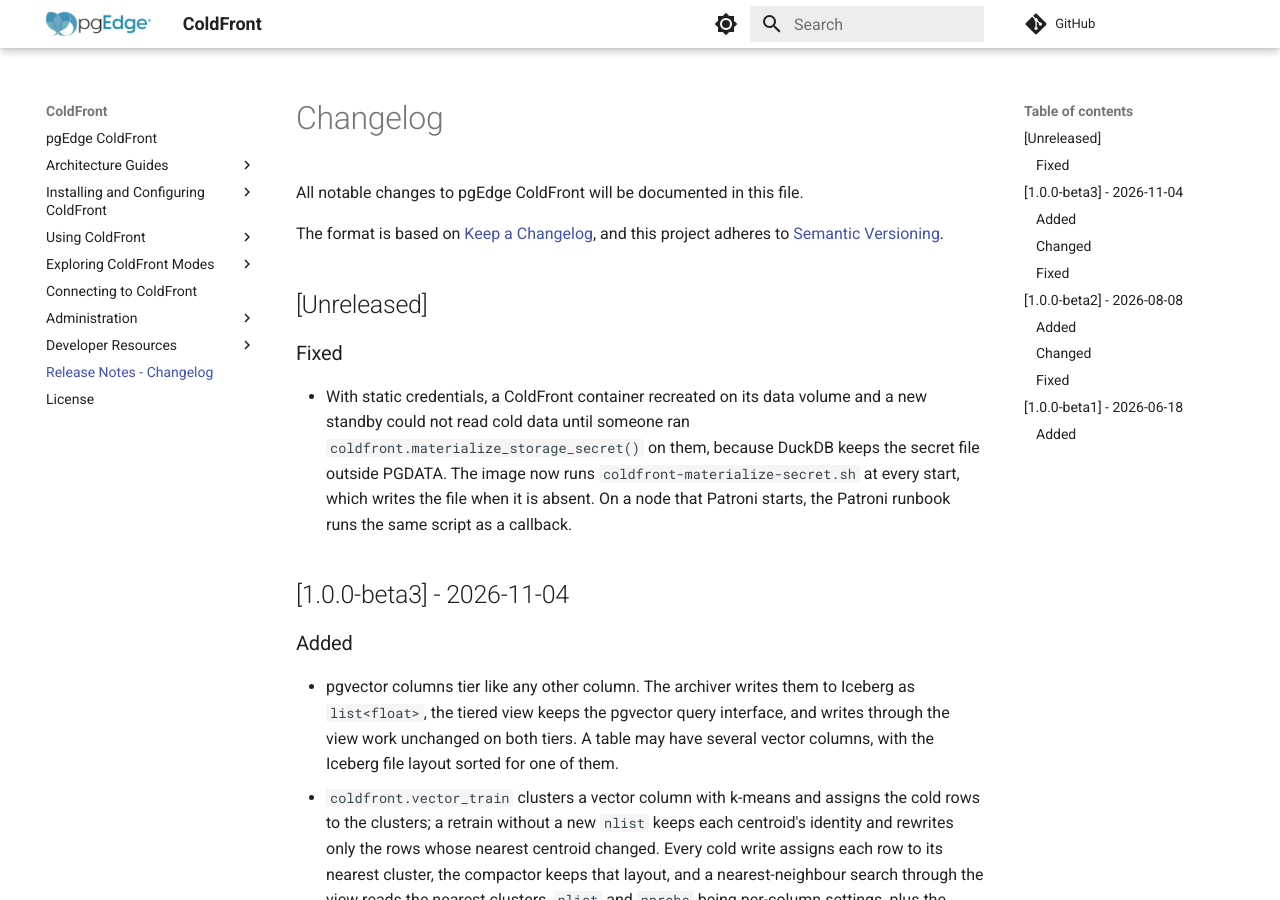
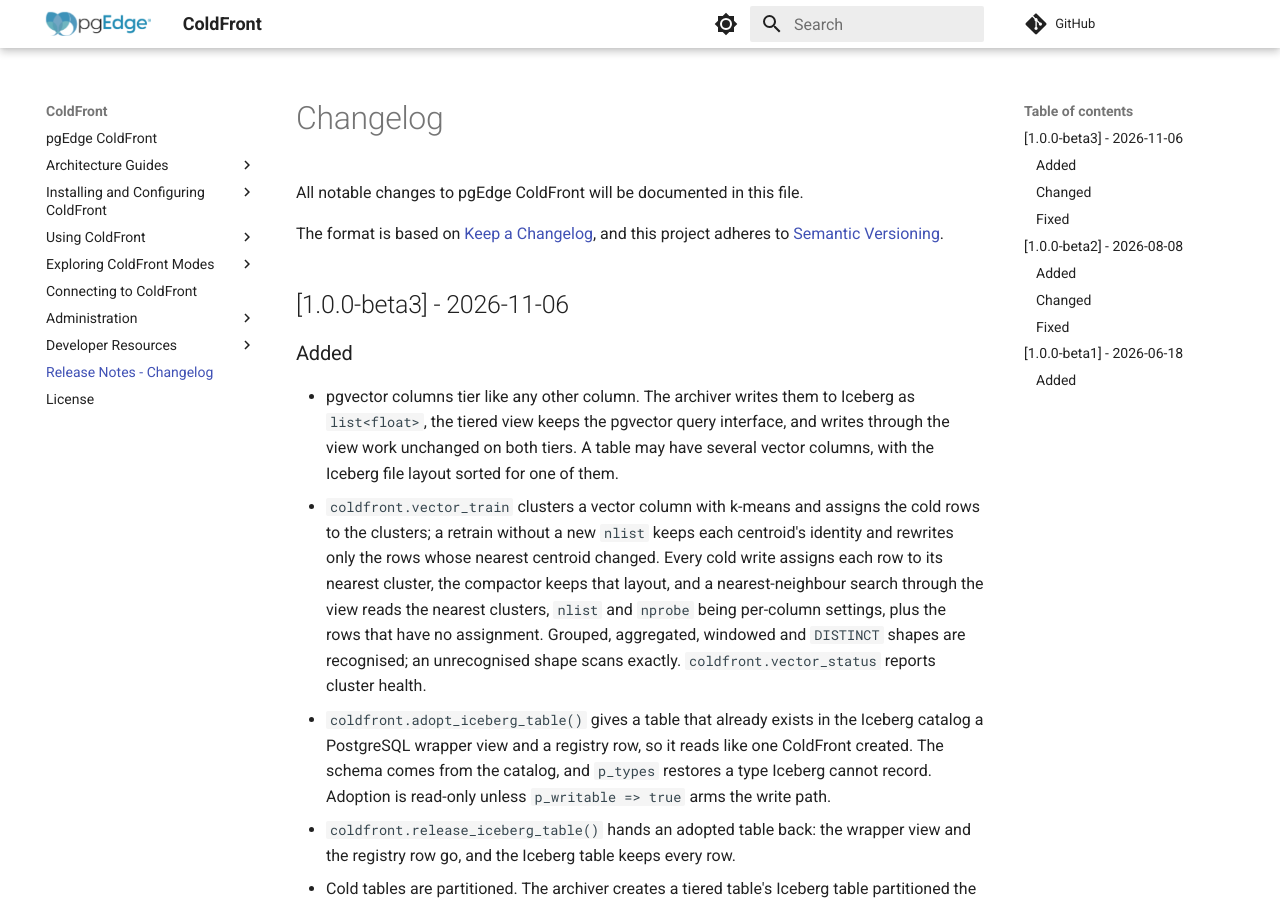
Before and after one commit to pgEdge/coldfront, an MkDocs documentation site: the page built from docs/changelog.md, in a window 1280 px wide and 900 px high. Built offline with MkDocs 1.6.1 and Material for MkDocs 9.7.7, drawn with Linux system fonts in a browser that asks for light colours; comment, search, counter and statistics services are not loaded; some of the changed text lies outside the part shown.

Commit message:
docs: fold the unreleased changelog entry into 1.0.0-beta3 and date it

```diff
--- a/docs/changelog.md
+++ b/docs/changelog.md
@@ -6,19 +6,7 @@ The format is based on [Keep a Changelog](https://keepachangelog.com/), and
 this project adheres to
 [Semantic Versioning](https://semver.org/spec/v2.0.0.html).
 
-## [Unreleased]
-
-### Fixed
-
-- With static credentials, a ColdFront container recreated on its data volume
-  and a new standby could not read cold data until someone ran
-  `coldfront.materialize_storage_secret()` on them, because DuckDB keeps the
-  secret file outside PGDATA. The image now runs
-  `coldfront-materialize-secret.sh` at every start, which writes the file when
-  it is absent. On a node that Patroni starts, the Patroni runbook runs the
-  same script as a callback.
-
-## [1.0.0-beta3] - 2026-11-04
+## [1.0.0-beta3] - 2026-11-06
 
 ### Added
 
```
Also changed, not shown: other parts of docs/changelog.md (+7 -0 lines).
